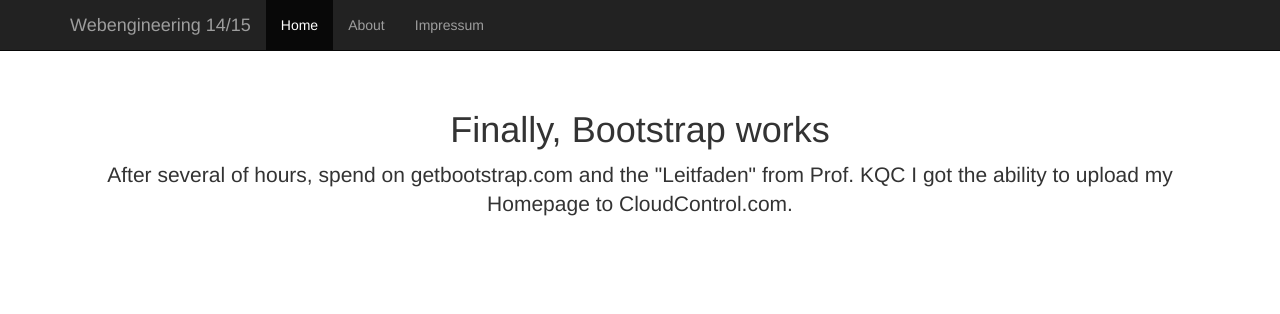
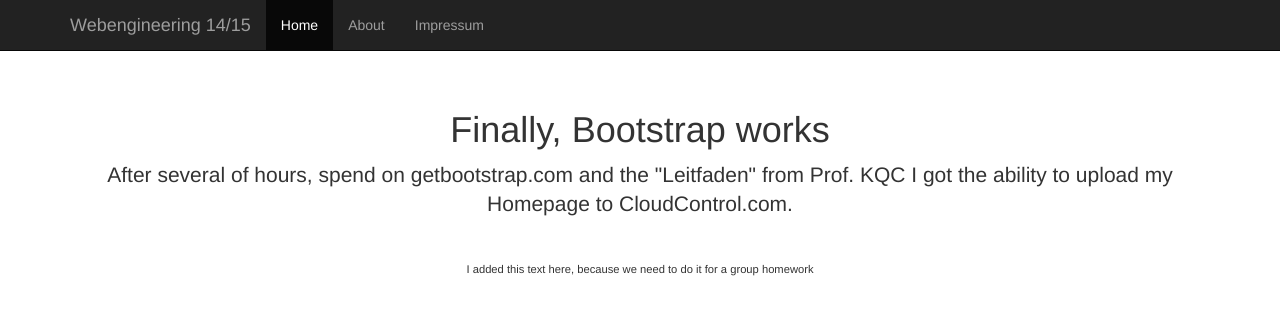
Before and after one commit to mmhl07/webeng2014, a plain HTML site: page index.html in a window 1280 px wide. Drawn offline with nearby package versions, Linux system fonts and the light colour scheme; a script that the page names is missing.

Commit message:
Hab den Text ein wenig modifiziert, LG Zaafar Raja

```diff
--- a/index.html
+++ b/index.html
@@ -46,6 +46,8 @@
       <div class="starter-template">
         <h1>Finally, Bootstrap works</h1>
         <p class="lead">After several of hours, spend on getbootstrap.com and the "Leitfaden" from Prof. KQC I got the ability to upload my Homepage to CloudControl.com.</p>
+	<br>
+	<span style="font-size:0.8em">I added this text here, because we need to do it for a group homework</span><br>
       </div>
 
     </div><!-- /.container -->
```
